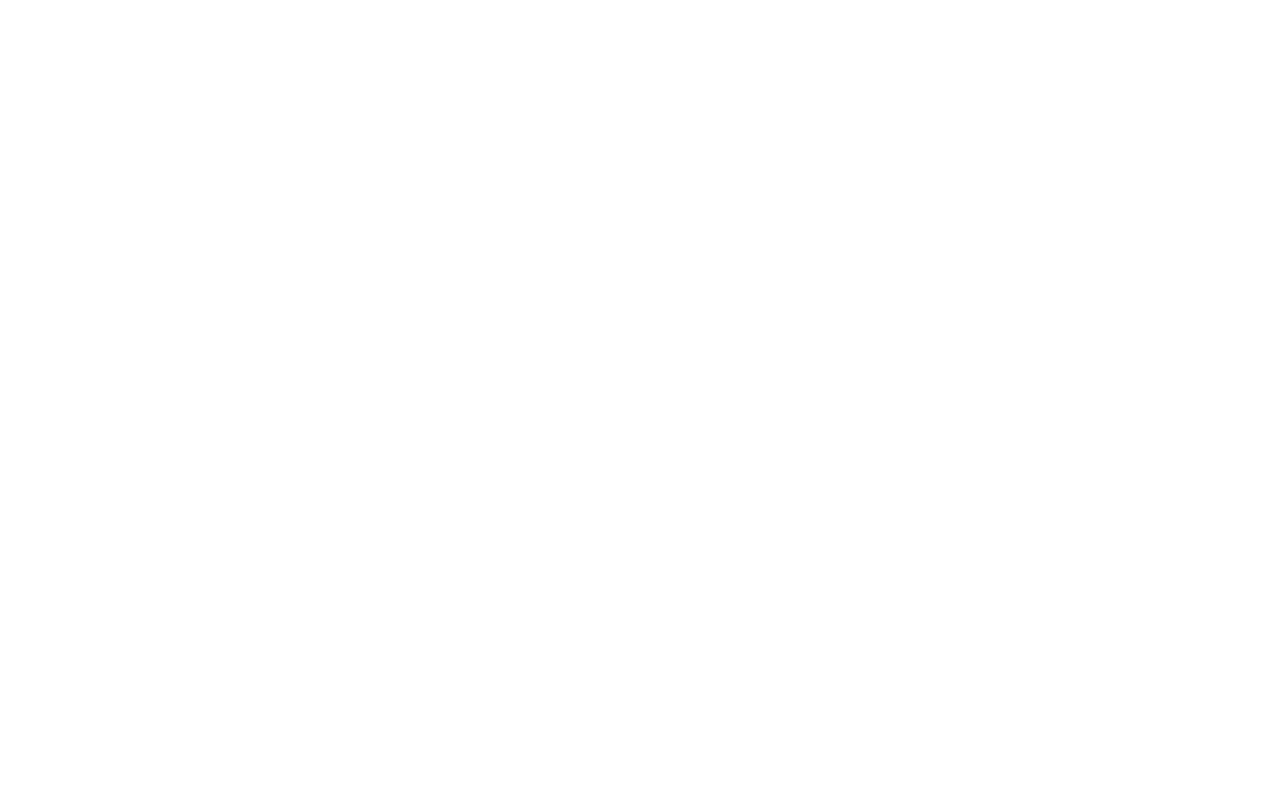
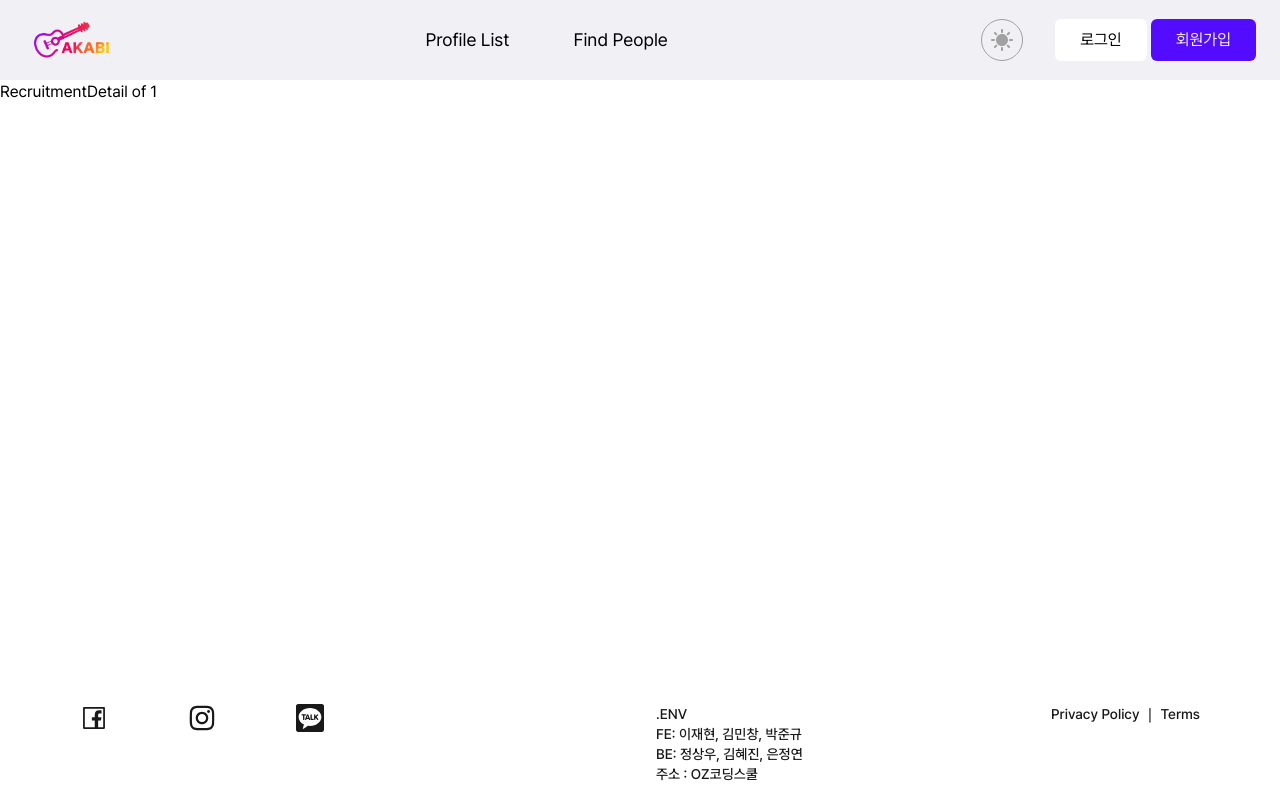
Before and after one commit to env-project/frontend, a React (Vite) app: page /recruitment-post/1 in a window 1280 px wide. Before the commit this address had no page. Built offline with nearby package versions, Linux system fonts and the light colour scheme.

Commit message:
#151 구인글 디테일 라우팅

```diff
--- a/src/App.tsx
+++ b/src/App.tsx
@@ -7,6 +7,7 @@
 import RecruitmentList from "@/pages/recruitment-post/RecruitmentList";
 import ProfileList from "@/pages/profile/ProfileList";
 import RecruitmentNewPost from "@/pages/recruitment-post/RecruitmentNewPost";
+import RecruitmentDetail from "@/pages/recruitment-post/RecruitmentDetail";
 
 function App() {
   return (
@@ -18,6 +19,7 @@
 
         <Route path="/recruitment-post">
           <Route index element={<RecruitmentList />} />
+          <Route path="/recruitment-post/:postId" element={<RecruitmentDetail />} />
           <Route path="/recruitment-post/new-post" element={<RecruitmentNewPost />} />
         </Route>
 
--- /dev/null
+++ b/src/pages/recruitment-post/RecruitmentDetail.tsx
@@ -0,0 +1,7 @@
+import { useParams } from "react-router";
+
+export default function RecruitmentDetail() {
+  const { postId } = useParams();
+
+  return <div>RecruitmentDetail of {postId}</div>;
+}
```
